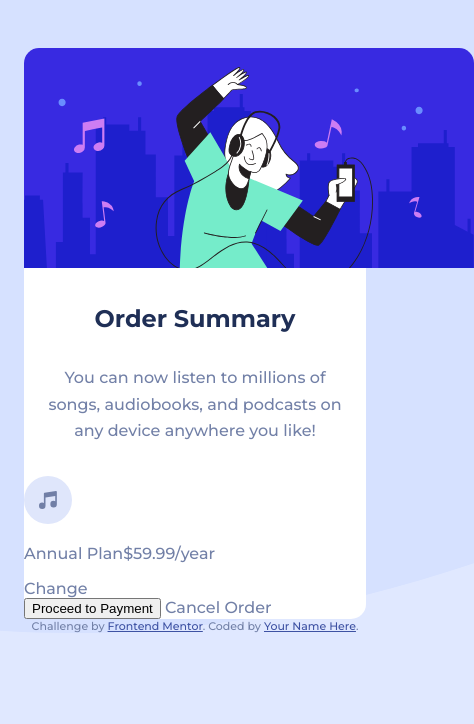
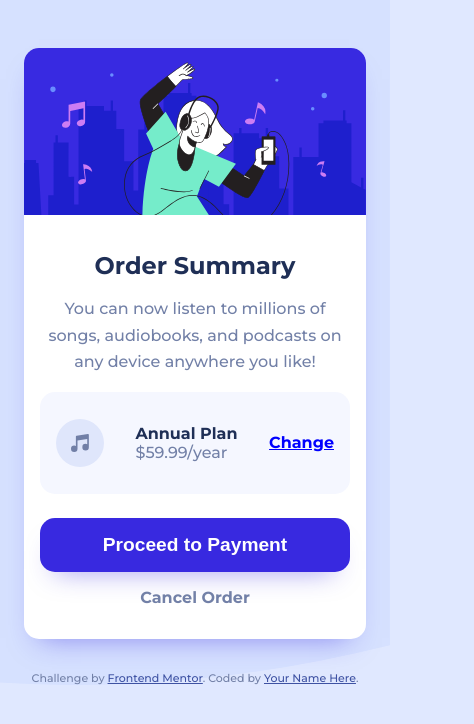
Before and after one commit to yuliia-p/Order-summary-component, a website: page index.html in a window 390 px wide. Shown: the whole page, 474 px wide, since content can reach past the window. Drawn offline with Linux system fonts and the light colour scheme.

Commit message:
mobile view done

```diff
--- a/css/styles.css
+++ b/css/styles.css
@@ -18,12 +18,18 @@ body {
   background-color: white;
   margin-top: 3rem;
   border-radius: 15px;
+  box-shadow: -1px 15px 27px -16px rgba(56, 41, 224, 0.5);
+}
+
+.padding {
+  padding: 1rem;
 }
 
 .img-hero {
-  width: fill-available;
+  width: 100%;
   border-top-left-radius: 15px;
   border-top-right-radius: 15px;
+  padding: 0;
 }
 
 h1 {
@@ -31,11 +37,67 @@ h1 {
   font-size: 1.5rem;
   text-align: center;
   color: hsl(223deg, 47%, 23%);
-  padding: 1rem;
 }
 
 .text {
   text-align: center;
   line-height: 1.65rem;
-  padding: 0 1rem 1rem;
 }
+
+.price-box {
+  display: flex;
+  background-color: hsl(225deg, 100%, 98%);
+  padding: 1rem;
+  border-radius: 15px;
+  align-items: center;
+  justify-content: space-between;
+}
+
+.p-plan {
+  color: hsl(223deg, 47%, 23%);
+  font-weight: 700;
+}
+
+span {
+  color: hsl(224deg, 23%, 55%);
+  font-weight: 100;
+}
+
+.a-change {
+  color: blue;
+  text-decoration: underline;
+  font-weight: 700;
+  cursor: pointer;
+}
+
+button {
+  background-color: hsl(245deg, 75%, 52%);
+  border: none;
+  border-radius: 15px;
+  width: 100%;
+  color: white;
+  margin-top: 1.5rem;
+  padding: 1rem;
+  font-size: 1.2rem;
+  font-weight: 700;
+  box-shadow: -1px 15px 27px -16px rgba(56, 41, 224, 0.5);
+  cursor: pointer;
+}
+
+button:hover {
+  background-color: rgb(42, 30, 168);
+}
+
+.p-cancel {
+  text-align: center;
+  font-weight: 700;
+  cursor: pointer;
+}
+
+/* Desktop */
+
+/* @media screen { min-width: 756px; }
+
+{
+
+} */
--- a/index.html
+++ b/index.html
@@ -12,7 +12,7 @@
 
   <!-- Feel free to remove these styles or customise in your own stylesheet 👍 -->
   <style>
-    .attribution { font-size: 11px; text-align: center; }
+    .attribution { font-size: 11px; text-align: center; margin-top: 2rem;}
     .attribution a { color: hsl(228, 45%, 44%); }
   </style>
 </head>
@@ -20,16 +20,19 @@
   <div class="container">
     <div class="content">
       <img class="img-hero" src="./images/illustration-hero.svg" alt="image">
+      <div class="padding">
         <h1>Order Summary</h1>
         <p class="text">You can now listen to millions of songs, audiobooks, and podcasts on any
           device anywhere you like!</p>
         <div class="price-box">
           <img src="./images/icon-music.svg" alt="music-icon">
-        <p >Annual Plan<span>$59.99/year</span></p>
-        <a>Change</a>
+          <p class="p-plan">Annual Plan<br><span>$59.99/year</span></p>
+          <a class="a-change">Change</a>
         </div>
         <button>Proceed to Payment</button>
-      <a>Cancel Order</a>
+        <a><p class="p-cancel">Cancel Order</p></a>
+      </div>
+
     </div>
   </div>
   <div class="attribution">
```
Lines whose indentation alone changed are shown as unchanged.
